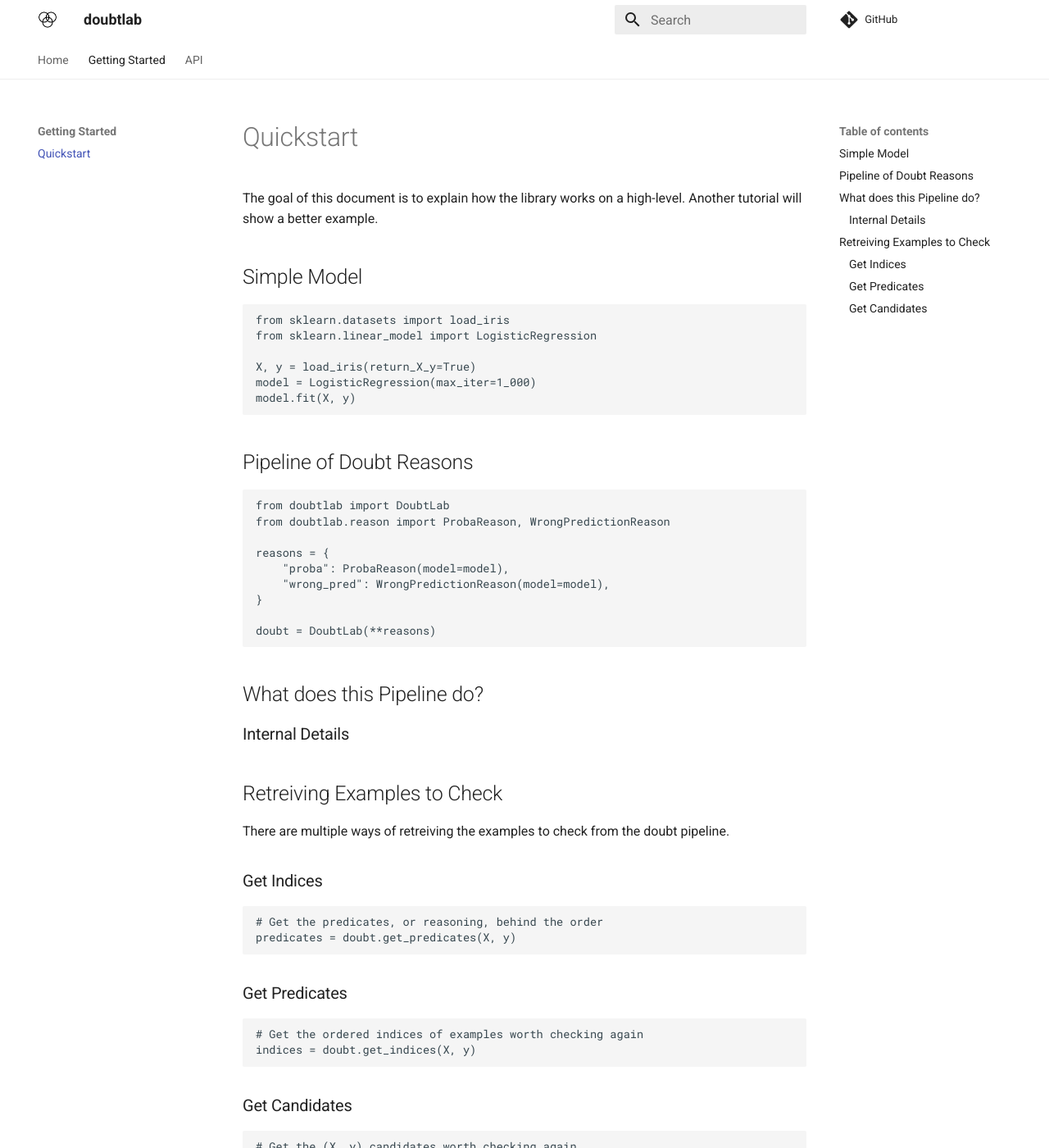
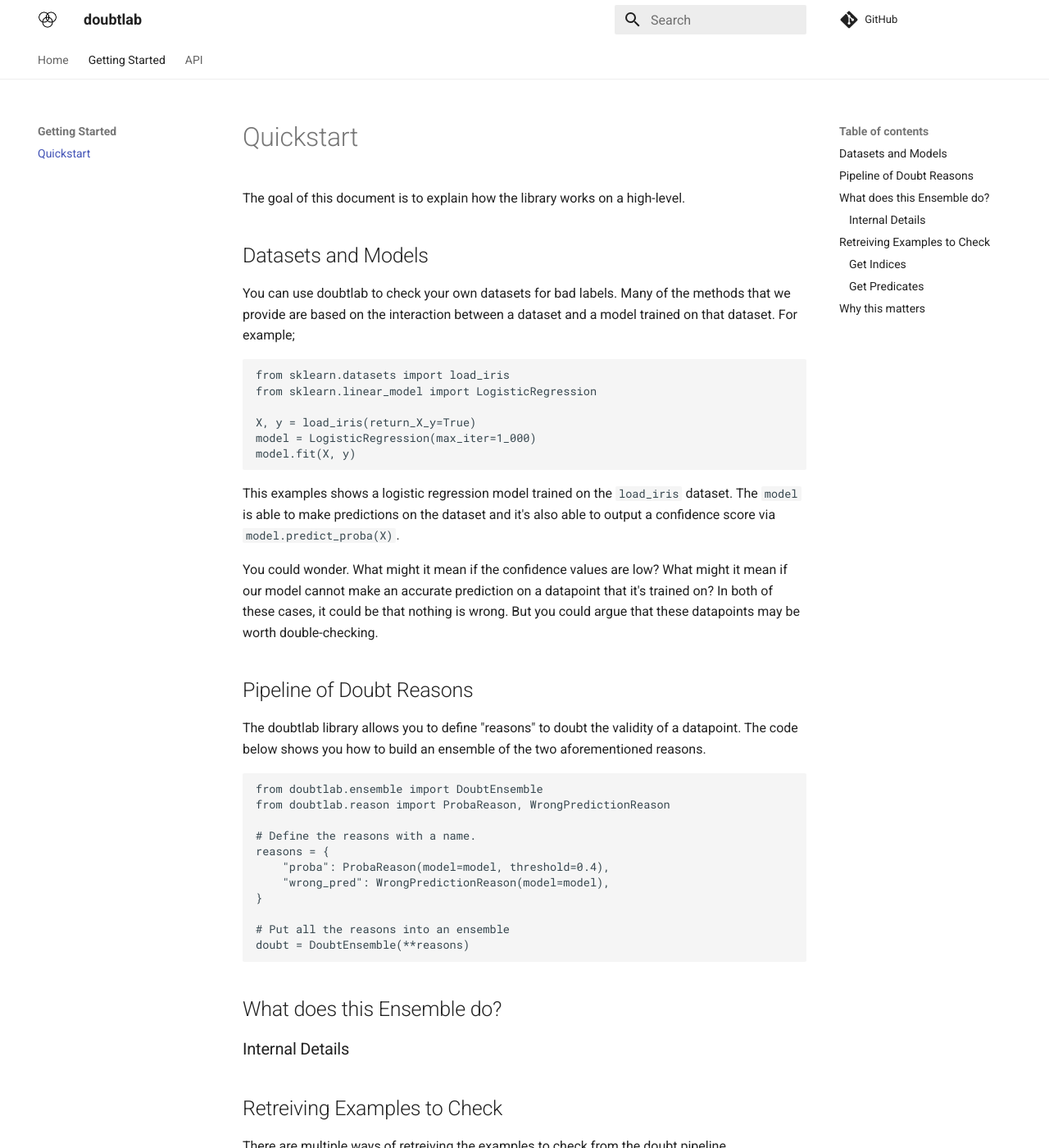
Before and after one commit to koaning/doubtlab, an MkDocs documentation site: the page built from docs/quickstart/index.md, in a window 1280 px wide and 1400 px high. Shown: the whole window at 82% size. Built offline with MkDocs 1.6.1 and Material for MkDocs 9.7.7, drawn with Linux system fonts in a browser that asks for light colours; comment, search, counter and statistics services are not loaded; some of the changed text lies outside the part shown.

````diff
--- a/docs/quickstart/index.md
+++ b/docs/quickstart/index.md
@@ -1,7 +1,11 @@
 The goal of this document is to explain how the library works on a high-level.
-Another tutorial will show a better example.
 
-## Simple Model
+## Datasets and Models
+
+You can use doubtlab to check your own datasets for bad labels. Many of the
+methods that we provide are based on the interaction between a dataset and a
+model trained on that dataset. For example;
+
 
 ```python
 from sklearn.datasets import load_iris
@@ -12,21 +16,36 @@ model = LogisticRegression(max_iter=1_000)
 model.fit(X, y)
 ```
 
+This examples shows a logistic regression model trained on the `load_iris` dataset.
+The `model` is able to make predictions on the dataset and it's also able to
+output a confidence score via `model.predict_proba(X)`.
+
+You could wonder. What might it mean if the confidence values are low? What might
+it mean if our model cannot make an accurate prediction on a datapoint that it's trained on?
+In both of these cases, it could be that nothing is wrong. But you could argue that
+these datapoints may be worth double-checking.
+
 ## Pipeline of Doubt Reasons
 
+The doubtlab library allows you to define "reasons" to doubt the validity of a datapoint.
+The code below shows you how to build an ensemble of the two aforementioned reasons.
+
 ```python
-from doubtlab import DoubtLab
+from doubtlab.ensemble import DoubtEnsemble
 from doubtlab.reason import ProbaReason, WrongPredictionReason
 
+# Define the reasons with a name.
 reasons = {
-    "proba": ProbaReason(model=model),
+    "proba": ProbaReason(model=model, threshold=0.4),
     "wrong_pred": WrongPredictionReason(model=model),
 }
 
-doubt = DoubtLab(**reasons)
+# Put all the reasons into an ensemble
+doubt = DoubtEnsemble(**reasons)
 ```
 
-## What does this Pipeline do?
+## What does this Ensemble do?
+
 
 ### Internal Details
 
@@ -38,20 +57,15 @@ from the doubt pipeline.
 ### Get Indices
 
 ```python
-# Get the predicates, or reasoning, behind the order
-predicates = doubt.get_predicates(X, y)
+# Get the ordered indices of examples worth checking again
+indices = doubt.get_indices(X, y)
 ```
 
 ### Get Predicates
 
 ```python
-# Get the ordered indices of examples worth checking again
-indices = doubt.get_indices(X, y)
+# Get the predicates, or reasoning, behind the order
+predicates = doubt.get_predicates(X, y)
 ```
 
-### Get Candidates
-
-```python
-# Get the (X, y) candidates worth checking again
-X_check, y_check = doubt.get_candidates(X, y)
-```
+## Why this matters
--- a/mkdocs.yml
+++ b/mkdocs.yml
@@ -9,7 +9,7 @@ nav:
   - Getting Started:
     - Quickstart: quickstart/index.md
   - API:
-    - doubtlab: api/doubtlab.md
+    - ensemble: api/doubtlab.md
     - reasons: api/reasons.md
 plugins:
   - mkdocstrings
````
Also changed, not shown: README.md (+8 -3 lines), docs/api/doubtlab.md (+2 -2 lines), 2 other files.
